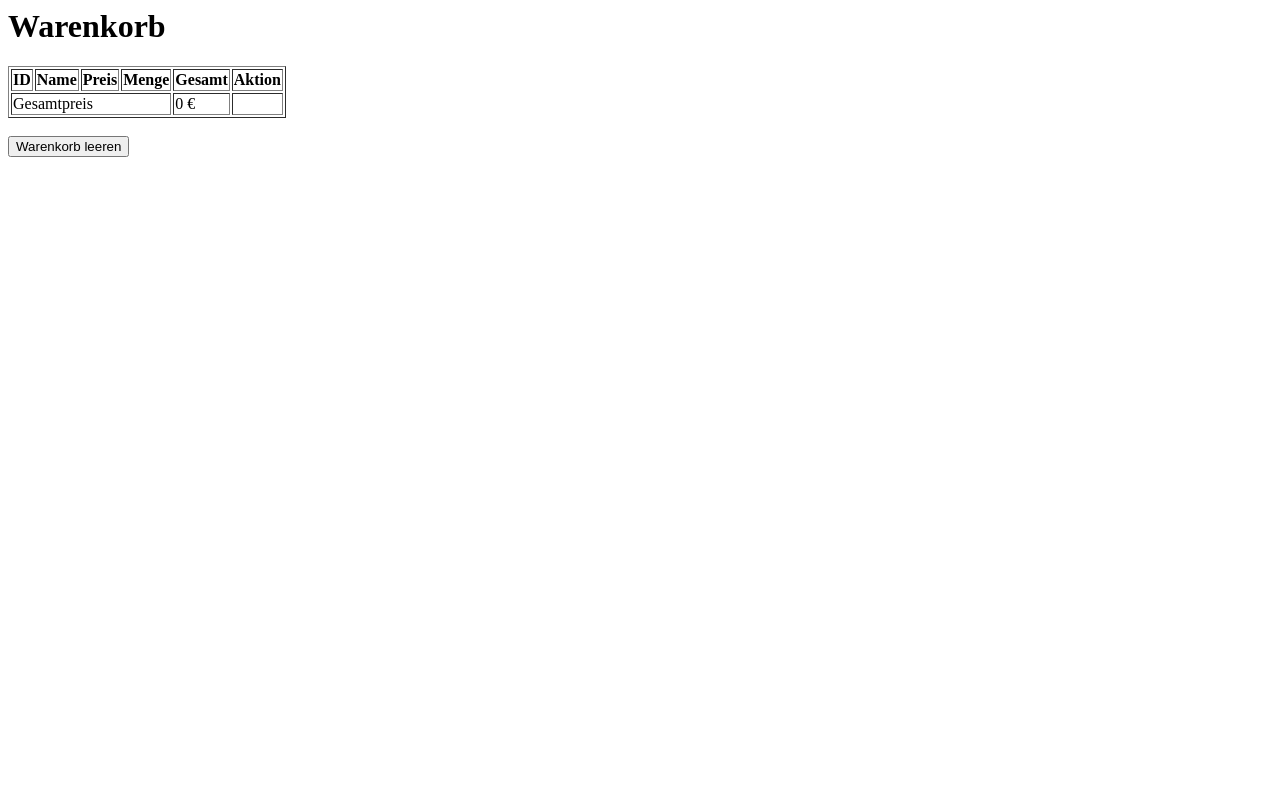
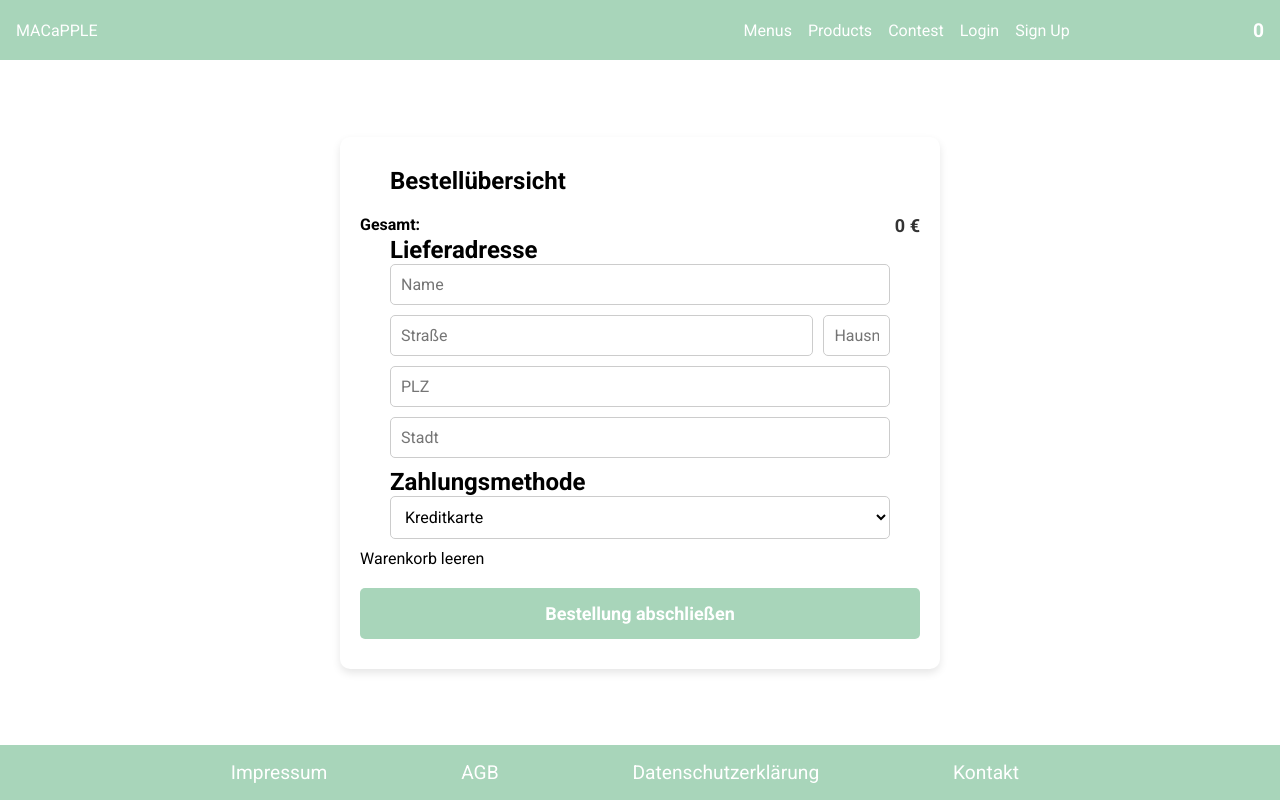
Before and after one commit to MarvinBS-Erlangen/ProjektCode, a PHP site: page /warenkorb.php in a window 1280 px wide. Run offline with PHP 8.4, Linux system fonts and the light colour scheme; the visitor is signed in with stand-in values (Sample User, id 1); data that the repository does not hold is empty.

Commit message:
warenkorb the workening

```diff
--- a/src/public/styles/home.css
+++ b/src/public/styles/home.css
@@ -43,7 +43,7 @@ p {
 
 .btn:hover {
     background-color: white;
-    color: #4a7c59;
+    color: #a8d5ba;
 }
 
 /* Fade-in Animation */
--- a/src/views/contact.php
+++ b/src/views/contact.php
@@ -14,7 +14,8 @@
         <p>Wir freuen uns auf deine Nachricht!</p>
     </header>
 
-    <main class="contact-container">
+    <main class="main">
+        <div class="contact-container">
             <section class="contact-info">
                 <h2>Unsere Kontaktinformationen</h2>
                 <p><strong>Email:</strong> support@macapple.de</p>
@@ -37,6 +38,7 @@
                     <button type="submit">Absenden</button>
                 </form>
             </section>
+        </div>
     </main>
 </body>
 
--- a/src/views/datenschutzerklaerung.php
+++ b/src/views/datenschutzerklaerung.php
@@ -1,11 +1,14 @@
 <html lang="de">
+
 <head>
         <meta charset="UTF-8">
         <meta name="viewport" content="width=device-width, initial-scale=1.0">
         <link rel="stylesheet" href="../public/styles/datenschutzerklaerung.css">
         <title>Datenschutzerklärung</title>
 </head>
+
 <body>
+        <main class="main">
                 <div class="content">
                         <h1>Datenschutzerklärung</h1>
                         <p>Wir, die Betreiber der MacApple-Website, nehmen den Schutz Ihrer persönlichen Daten sehr ernst. Wir behandeln Ihre personenbezogenen Daten vertraulich und entsprechend der gesetzlichen Datenschutzvorschriften sowie dieser Datenschutzerklärung.</p>
@@ -53,5 +56,7 @@
 
                         <p>Stand: Februar 2025</p>
                 </div>
+        </main>
 </body>
+
 </html>
--- a/src/views/warenkorb.php
+++ b/src/views/warenkorb.php
@@ -36,22 +36,45 @@ if ($_SERVER['REQUEST_METHOD'] === 'GET' && isset($_GET['action']) && $_GET['act
     header("Location: warenkorb.php");
     exit();
 }
+?>
+<!DOCTYPE html>
+<html lang="de">
 
-// Warenkorb anzeigen
-echo "<h1>Warenkorb</h1>";
-if (!empty($_SESSION['warenkorb_Produkt']) || !empty($_SESSION['warenkorb_Menue'])) {
-    echo "<table border='1'>
-            <tr>
-                <th>ID</th>
-                <th>Name</th>
-                <th>Preis</th>
-                <th>Menge</th>
-                <th>Gesamt</th>
-                <th>Aktion</th>
-            </tr>";
+<head>
+    <meta charset="UTF-8">
+    <meta name="viewport" content="width=device-width, initial-scale=1.0">
+    <link rel="stylesheet" href="../public/styles/reset.css">
+    <link rel="stylesheet" href="../public/styles/index.css">
+    <link rel="stylesheet" href="../public/styles/warenkorb_new.css">
+    <link rel="stylesheet" href="../public/styles/partialStyles/header.css">
+    <link rel="stylesheet" href="../public/styles/partialStyles/footer.css">
+    <title>Warenkorb</title>
+    <style>
+        .address-container {
+            display: flex;
+            gap: 10px;
+        }
+
+        .address-container input[name='strasse'] {
+            flex: 9;
+        }
+
+        .address-container input[name='hausnummer'] {
+            flex: 1;
+        }
+    </style>
+</head>
+
+<body>
+    <?php include './partials/header.php'; ?>
+    <main class="main">
+        <div class="container">
+            <div class="section">
+                <h2>Bestellübersicht</h2>
+                <div class="order-list">
+                    <?php
                     $gesamtpreis = 0;
 
-    // Produkte anzeigen
                     foreach ($_SESSION['warenkorb_Produkt'] as $produkt_id => $menge) {
                         $sql = "SELECT ProduktID, Produktname, Preis FROM produkt WHERE ProduktID = ?";
                         $stmt = $conn->prepare($sql);
@@ -63,18 +86,17 @@ if (!empty($_SESSION['warenkorb_Produkt']) || !empty($_SESSION['warenkorb_Menue'
                         if ($produkt) {
                             $gesamt = $produkt['Preis'] * $menge;
                             $gesamtpreis += $gesamt;
-            echo "<tr>
-                    <td>{$produkt['ProduktID']}</td>
-                    <td>{$produkt['Produktname']}</td>
-                    <td>{$produkt['Preis']} €</td>
-                    <td>{$menge}</td>
-                    <td>{$gesamt} €</td>
-                    <td><a href='warenkorb.php?action=remove&id={$produkt['ProduktID']}&type=produkt'>Entfernen</a></td>
-                  </tr>";
+                            echo "<div class='item'>
+                                    <div class='item-details'>
+                                        <p class='item-name'>{$produkt['Produktname']}</p>
+                                        <p class='item-price'>{$produkt['Preis']} €</p>
+                                        <p class='item-quantity'>Menge: {$menge}</p>
+                                        <a href='warenkorb.php?action=remove&id={$produkt['ProduktID']}&type=produkt'>Entfernen</a>
+                                    </div>
+                                  </div>";
                         }
                     }
 
-    // Menüs anzeigen
                     foreach ($_SESSION['warenkorb_Menue'] as $menue_id => $menge) {
                         $sql = "SELECT MenueID, Menuename, DiscountPreis FROM menue WHERE MenueID = ?";
                         $stmt = $conn->prepare($sql);
@@ -86,25 +108,46 @@ if (!empty($_SESSION['warenkorb_Produkt']) || !empty($_SESSION['warenkorb_Menue'
                         if ($menue) {
                             $gesamt = $menue['DiscountPreis'] * $menge;
                             $gesamtpreis += $gesamt;
-            echo "<tr>
-                    <td>{$menue['MenueID']}</td>
-                    <td>{$menue['Menuename']}</td>
-                    <td>{$menue['DiscountPreis']} €</td>
-                    <td>{$menge}</td>
-                    <td>{$gesamt} €</td>
-                    <td><a href='warenkorb.php?action=remove&id={$menue['MenueID']}&type=menue'>Entfernen</a></td>
-                  </tr>";
+                            echo "<div class='item'>
+                                    <div class='item-details'>
+                                        <p class='item-name'>{$menue['Menuename']}</p>
+                                        <p class='item-price'>{$menue['DiscountPreis']} €</p>
+                                        <p class='item-quantity'>Menge: {$menge}</p>
+                                        <a href='warenkorb.php?action=remove&id={$menue['MenueID']}&type=menue'>Entfernen</a>
+                                    </div>
+                                  </div>";
                         }
                     }
+                    ?>
+                </div>
+            </div>
+            <div class="total">
+                <span class="total-label">Gesamt:</span>
+                <span class="total-price"><?php echo $gesamtpreis; ?> €</span>
+            </div>
+            <div class="section">
+                <h2>Lieferadresse</h2>
+                <input type="text" placeholder="Name">
+                <div class="address-container">
+                    <input type="text" name="strasse" placeholder="Straße">
+                    <input type="text" name="hausnummer" placeholder="Hausnummer">
+                </div>
+                <input type="text" placeholder="PLZ">
+                <input type="text" placeholder="Stadt">
+            </div>
+            <div class="section">
+                <h2>Zahlungsmethode</h2>
+                <select>
+                    <option>Kreditkarte</option>
+                    <option>PayPal</option>
+                    <option>Rechnung</option>
+                </select>
+            </div>
+            <a href='warenkorb.php?action=clear'><button>Warenkorb leeren</button></a>
+            <button class="checkout-button">Bestellung abschließen</button>
+        </div>
+    </main>
+    <?php include './partials/footer.php'; ?>
+</body>
 
-    echo "<tr>
-            <td colspan='4'>Gesamtpreis</td>
-            <td>{$gesamtpreis} €</td>
-            <td></td>
-          </tr>";
-    echo "</table>";
-    echo "<br><a href='warenkorb.php?action=clear'><button>Warenkorb leeren</button></a>";
-} else {
-    echo "<p>Ihr Warenkorb ist leer.</p>";
-}
-?>
+</html>
--- a/src/views/warenkorb_new.php
+++ b/src/views/warenkorb_new.php
@@ -21,7 +21,6 @@
 
     <main class="main">
         <div class="container">
-            <h1>Zur Kasse</h1>
 
             <!-- Bestellübersicht -->
             <div class="section">
```
Also changed, not shown: src/views/agb.php (+5 -4 lines), src/views/impressum.php (+7 -1 lines). Lines whose indentation alone changed are shown as unchanged.
